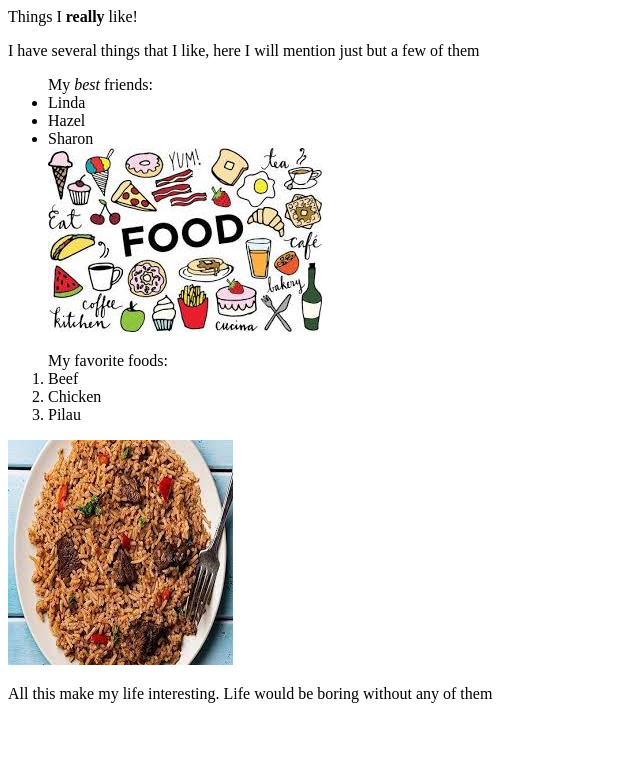
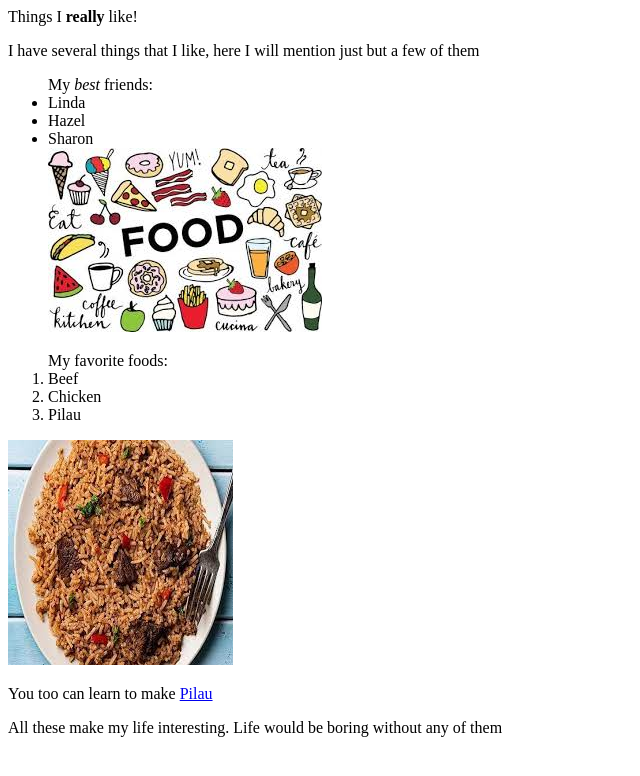
Before and after one commit to FevenLynn/my-first-webpage, a plain HTML site: page my-favorite-things.html in a window 1280 px wide. Shown: the whole page, without its empty margins (0-640 px from the left). Drawn offline with Linux system fonts and the light colour scheme.

Commit message:
add inline elements

```diff
--- a/my-favorite-things.html
+++ b/my-favorite-things.html
@@ -21,6 +21,7 @@
         <li>Pilau</li>
     </ol>
     <img src="images/pilau.jpeg" alt="a photo of pilau">
-    <p>All this make my life interesting. Life would be boring without any of them</p>
+    <p>You too can learn to make <a href="https://www.pishi.co.ke/plain-pilau/"> Pilau </a></p>
+    <p>All these make my life interesting. Life would be boring without any of them</p>
 </body>
 </html>
```
